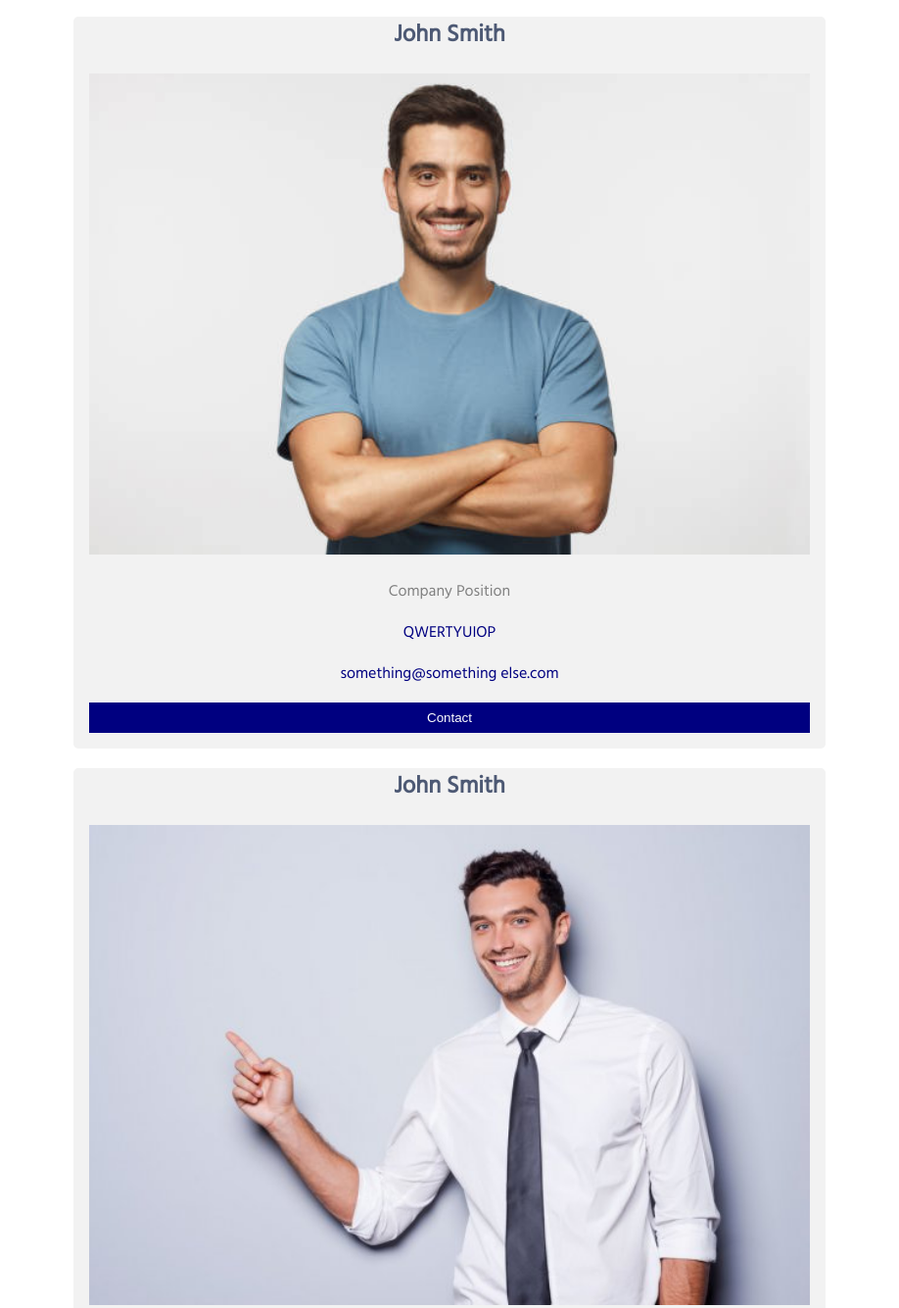
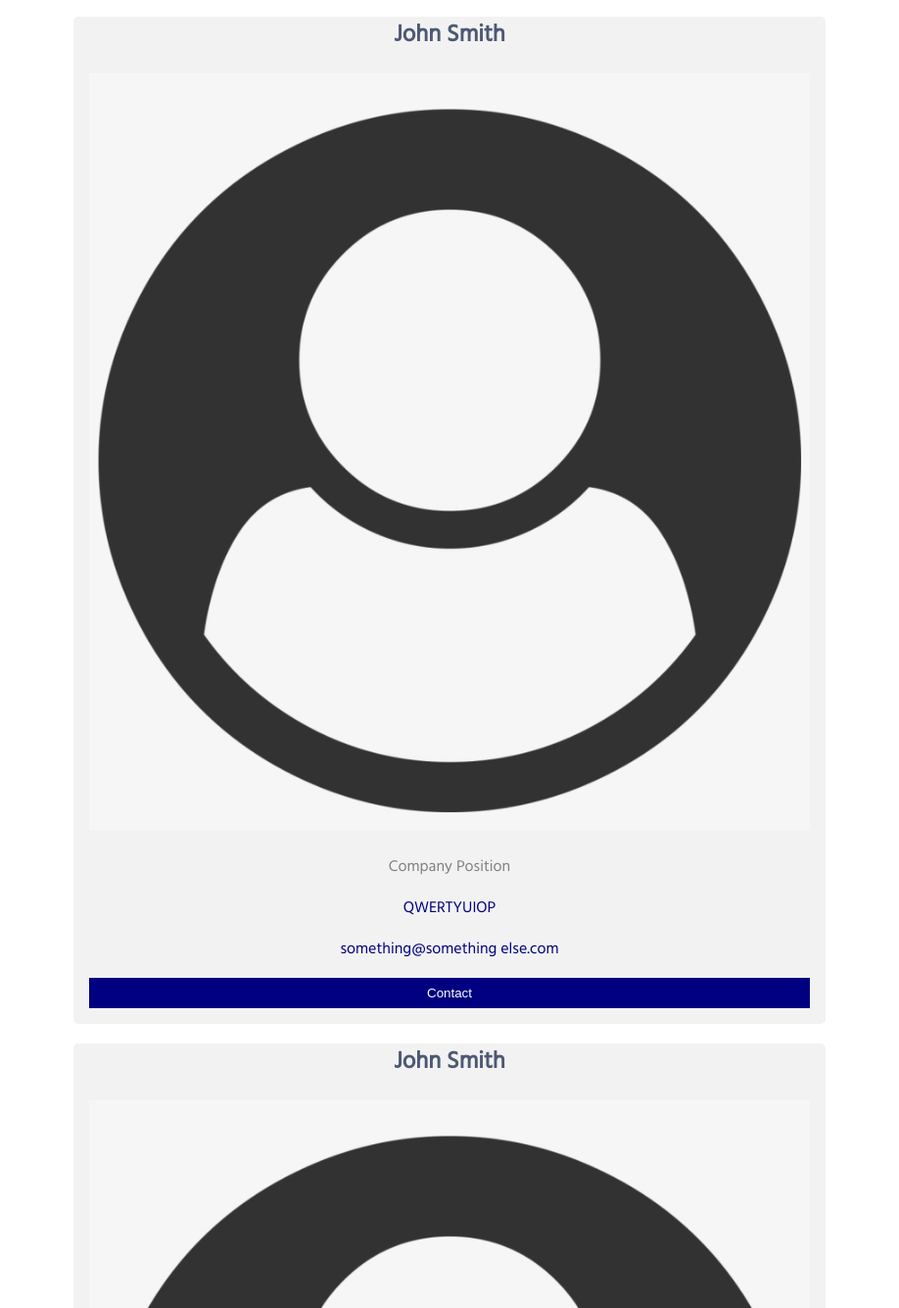
Before and after one commit to LoicLem1/LoicLem1.github.io, a plain HTML site: page about.html in a window 1280 px wide. Shown: the part 817-2152 px from the top of the page at 98% size, without its empty margins (181-1099 px from the left). Drawn offline with Linux system fonts and the light colour scheme.

Commit message:
Fixed staff icons

```diff
--- a/about.html
+++ b/about.html
@@ -69,7 +69,7 @@ p {color:#000080;}
     <div class="row">
           <div class="container">
             <h2>John Smith</h2>
-            <img src="images/person1.jpg" alt="Staff" width="100%" height="100%">
+            <img src="images/stafficon.png" alt="Staff" width="100%" height="100%">
             <p class="title">Company Position</p>
             <p>QWERTYUIOP</p>
             <p>something@something else.com</p>
@@ -81,7 +81,7 @@ p {color:#000080;}
       <div class="row">
         <div class="container">
           <h2>John Smith</h2>
-          <img src="images/person2.jpg" alt="Staff" width="100%" height="100%">
+          <img src="images/stafficon.png" alt="Staff" width="100%" height="100%">
           <p class="title">Company Position</p>
           <p>QWERTYUIOP</p>
           <p>something@something else.com</p>
```
